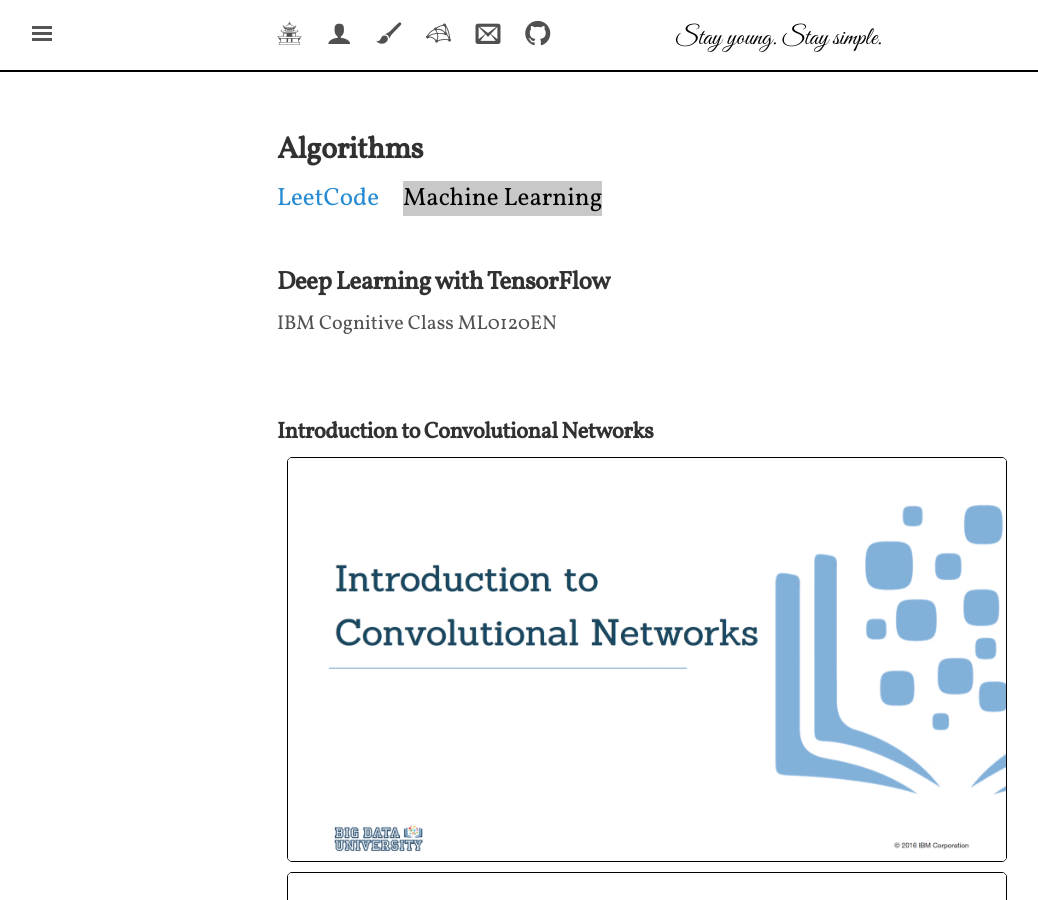
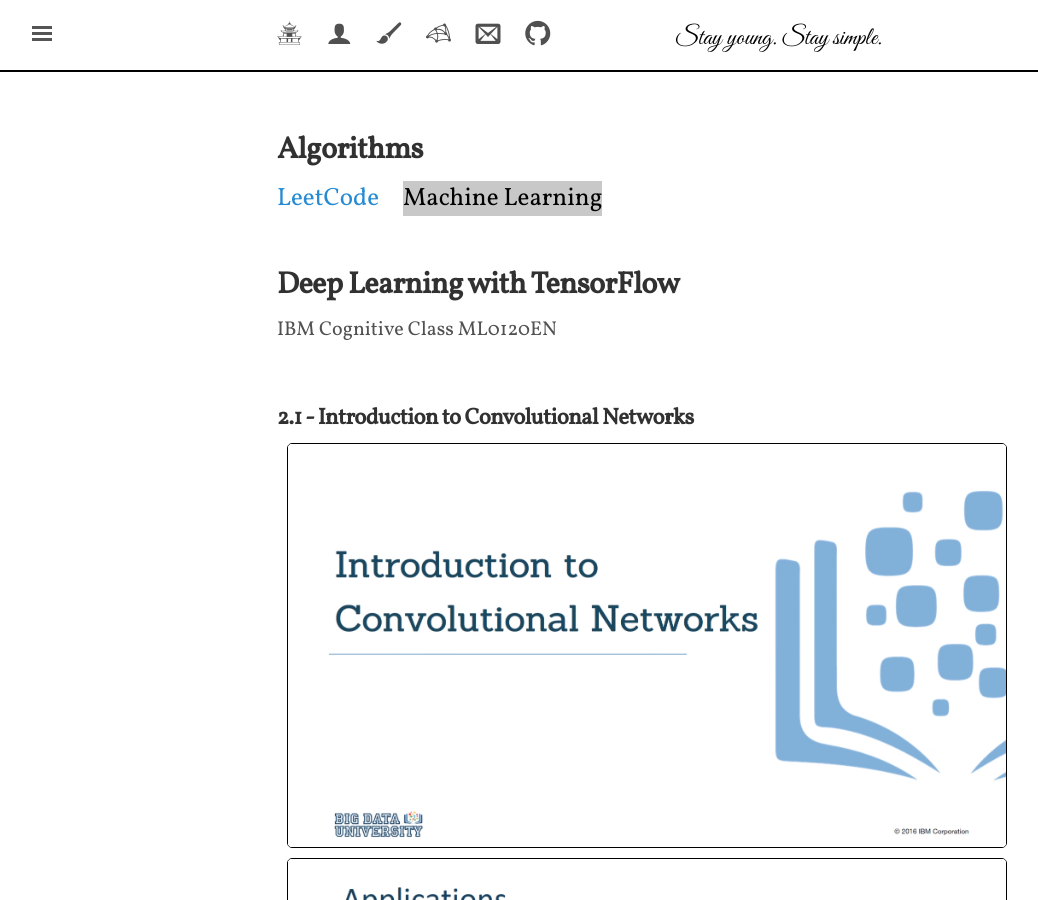
Before and after one commit to shevapato2008/myBlog, a Jekyll site: the page built from algorithms/machinelearning/dltf/2-1.md, in a window 1280 px wide and 900 px high. Shown: the whole window, without its empty margins (3-1041 px from the left). Built offline with Jekyll 4.4.1, drawn with Linux system fonts in a browser that asks for light colours; some web fonts are replaced; comment, search, counter and statistics services are not loaded.

Commit message:
Updated.

```diff
--- a/algorithms/machinelearning/dltf/2-1.md
+++ b/algorithms/machinelearning/dltf/2-1.md
@@ -1,24 +1,19 @@
 ---
-layout: algorithm
-title: Deep Learning with TensorFlow
+layout: dltf
+title: 2.1 - Introduction to Convolutional Networks
 comments: true
 mathjax: true
 ---
 
-## {{page.title}}
-IBM Cognitive Class ML0120EN
+### {{page.title}}
 
-<br>
-
-### Introduction to Convolutional Networks
-
-<img src="{{site.baseurl}}/algorithms/machinelearning/dltf/slides/2-1-1.png" alt="[Image] quiz image" style="width: 800px; margin: 10px; border: 1px solid black;"/>
-<img src="{{site.baseurl}}/algorithms/machinelearning/dltf/slides/2-1-2.png" alt="[Image] quiz image" style="width: 800px; margin: 10px; border: 1px solid black;"/>
-<img src="{{site.baseurl}}/algorithms/machinelearning/dltf/slides/2-1-3.png" alt="[Image] quiz image" style="width: 800px; margin: 10px; border: 1px solid black;"/>
-<img src="{{site.baseurl}}/algorithms/machinelearning/dltf/slides/2-1-4.png" alt="[Image] quiz image" style="width: 800px; margin: 10px; border: 1px solid black;"/>
-<img src="{{site.baseurl}}/algorithms/machinelearning/dltf/slides/2-1-5.png" alt="[Image] quiz image" style="width: 800px; margin: 10px; border: 1px solid black;"/>
-<img src="{{site.baseurl}}/algorithms/machinelearning/dltf/slides/2-1-6.png" alt="[Image] quiz image" style="width: 800px; margin: 10px; border: 1px solid black;"/>
-<img src="{{site.baseurl}}/algorithms/machinelearning/dltf/slides/2-1-7.png" alt="[Image] quiz image" style="width: 800px; margin: 10px; border: 1px solid black;"/>
-<img src="{{site.baseurl}}/algorithms/machinelearning/dltf/slides/2-1-8.png" alt="[Image] quiz image" style="width: 800px; margin: 10px; border: 1px solid black;"/>
+<img src="{{site.baseurl}}/algorithms/machinelearning/dltf/slides/2-1-1.png" alt="[Image] slide image" style="width: 800px; margin: 10px; border: 1px solid black;"/>
+<img src="{{site.baseurl}}/algorithms/machinelearning/dltf/slides/2-1-2.png" alt="[Image] slide image" style="width: 800px; margin: 10px; border: 1px solid black;"/>
+<img src="{{site.baseurl}}/algorithms/machinelearning/dltf/slides/2-1-3.png" alt="[Image] slide image" style="width: 800px; margin: 10px; border: 1px solid black;"/>
+<img src="{{site.baseurl}}/algorithms/machinelearning/dltf/slides/2-1-4.png" alt="[Image] slide image" style="width: 800px; margin: 10px; border: 1px solid black;"/>
+<img src="{{site.baseurl}}/algorithms/machinelearning/dltf/slides/2-1-5.png" alt="[Image] slide image" style="width: 800px; margin: 10px; border: 1px solid black;"/>
+<img src="{{site.baseurl}}/algorithms/machinelearning/dltf/slides/2-1-6.png" alt="[Image] slide image" style="width: 800px; margin: 10px; border: 1px solid black;"/>
+<img src="{{site.baseurl}}/algorithms/machinelearning/dltf/slides/2-1-7.png" alt="[Image] slide image" style="width: 800px; margin: 10px; border: 1px solid black;"/>
+<img src="{{site.baseurl}}/algorithms/machinelearning/dltf/slides/2-1-8.png" alt="[Image] slide image" style="width: 800px; margin: 10px; border: 1px solid black;"/>
 
 <br><br>
```
